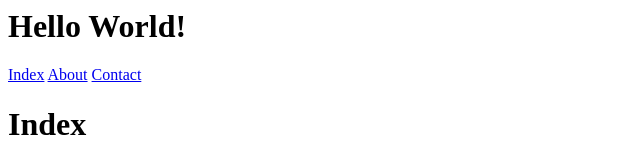
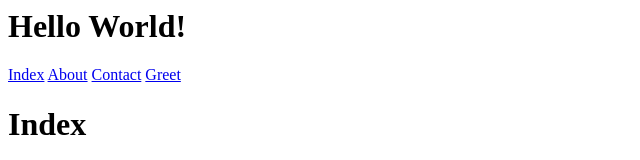
Before and after one commit to S-H-GAMELINKS/sol_stimulus_svelte_exsample, a Svelte app in the folder static/: page / in a window 1280 px wide. Shown: the top 160 px of the page, without its empty margins (0-640 px from the left). Built offline with nearby package versions, Linux system fonts and the light colour scheme; what stimulus would draw is missing.

Commit message:
add greet route for svelte

```diff
--- a/static/src/App.svelte
+++ b/static/src/App.svelte
@@ -3,6 +3,7 @@
     import index from "./routes/index.svelte"
     import about from "./routes/about.svelte"
     import contact from "./routes/contact.svelte"
+    import greet from "./routes/greet.svelte"
     import Header from "./components/header.svelte"
     export let url = ""
 </script>
@@ -13,6 +14,7 @@
     <Route path="/" component="{index}" />
     <Route path="/about" component="{about}" />
     <Route path="/contact" component="{contact}" />
+    <Route path="/greet" component="{greet}" />
     <Route path="/"><index /></Route>
   </div>
 </Router>
--- a/static/src/components/header.svelte
+++ b/static/src/components/header.svelte
@@ -6,4 +6,5 @@
     <Link to="/">Index</Link>
     <Link to="about">About</Link>
     <Link to="contact">Contact</Link>
+    <Link to="greet">Greet</Link>
 </nav>
```
